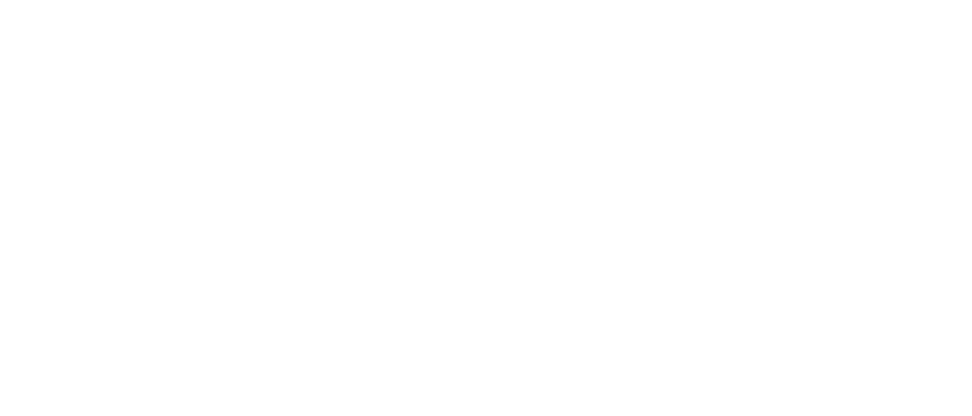
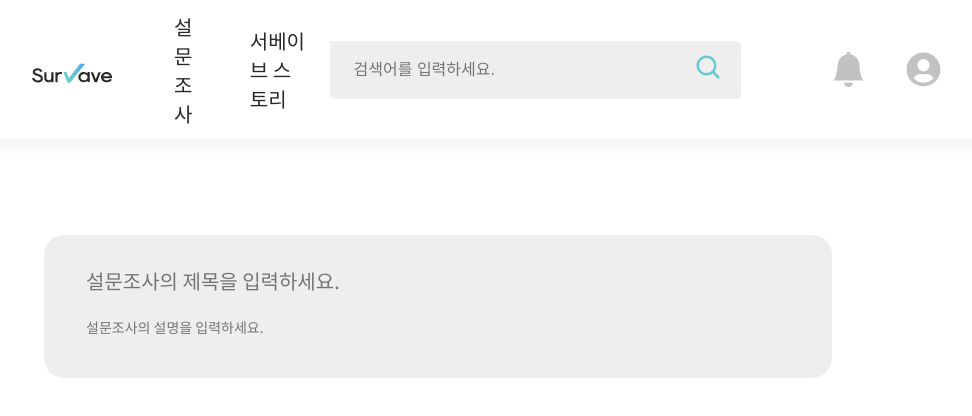
Before and after one commit to UMC-MMM/Client, a React (Create React App) app in the folder mmm_client/: page /surveyWrite in a window 1280 px wide. Before the commit this address had no page. Shown: the top 416 px of the page, without its empty margins (202-1174 px from the left). Built offline with nearby package versions, Linux system fonts and the light colour scheme.

Commit message:
설문조사 게시 화면 만들기

```diff
--- a/mmm_client/src/app.css
+++ b/mmm_client/src/app.css
@@ -1049,6 +1049,7 @@
 /* 설문조사 게시 화면 */
 .surveyPostTitleBox {
   margin: 0 auto;
+  margin-top: 96px;
   padding: 10px;
   width: 60%;
   background: #eeeeee;
--- a/mmm_client/src/app.jsx
+++ b/mmm_client/src/app.jsx
@@ -9,6 +9,7 @@
 import SurveyList from "./pages/surveyList";
 import SurveyJoin from "./pages/surveyJoin";
 import MyPage from "./pages/myPage";
+import SurveyWrite from "./pages/surveyWrite";
 
 function App() {
   return (
@@ -21,6 +22,7 @@
         <Route exact path="/surveyList" element={<SurveyList />}></Route>
         <Route exact path="/surveyJoin" element={<SurveyJoin />}></Route>
         <Route exact path="/myPage" element={<MyPage />}></Route>
+        <Route exact path="/surveyWrite" element={<SurveyWrite />}></Route>
       </Routes>
     </>
   );
--- a/mmm_client/src/pages/main.jsx
+++ b/mmm_client/src/pages/main.jsx
@@ -13,24 +13,6 @@
         <Rank />
         <SurveyCategory />
         <PopularityStory />
-        <div className="surveyPostTitleBox">
-          <div className="surveyPostTitleInput">
-            <input
-              id="surveyPostTitleInputId"
-              type="text"
-              name="id"
-              placeholder="설문조사의 제목을 입력하세요."
-            />
-          </div>
-          <div className="surveyPostDescriptionInput">
-            <input
-              id="surveyPostDescriptionInputId"
-              type="text"
-              name="id"
-              placeholder="설문조사의 설명을 입력하세요."
-            />
-          </div>
-        </div>
       </div>
       <Footer />
     </>
--- a/mmm_client/src/pages/surveyList.jsx
+++ b/mmm_client/src/pages/surveyList.jsx
@@ -1,5 +1,6 @@
 import React from "react";
 import Navbar from "../components/navbar";
+import { Link } from "react-router-dom";
 import { useState } from "react";
 import CategoryListContainer from "../components/categoryListContainer";
 import { IoIosArrowDown } from "react-icons/io";
@@ -47,7 +48,18 @@
                 className="surveyListSelectBoxArrowDown"
               />
             </div>
-            <button className="surveyWriteBnt">설문 작성하기</button>
+            <button className="surveyWriteBnt">
+              <Link
+                to="/surveyWrite"
+                style={{
+                  textDecoration: "none",
+                  cursor: "pointer",
+                  color: "#ffffff",
+                }}
+              >
+                설문 작성하기
+              </Link>
+            </button>
           </div>
 
           <div className="surveyListSelectBoxBig" onClick={handleSelectBox}>
--- /dev/null
+++ b/mmm_client/src/pages/surveyWrite.jsx
@@ -0,0 +1,30 @@
+import React from "react";
+import Navbar from "../components/navbar";
+
+const SurveyWrite = () => {
+  return (
+    <>
+      <Navbar />
+      <div className="surveyPostTitleBox">
+        <div className="surveyPostTitleInput">
+          <input
+            id="surveyPostTitleInputId"
+            type="text"
+            name="id"
+            placeholder="설문조사의 제목을 입력하세요."
+          />
+        </div>
+        <div className="surveyPostDescriptionInput">
+          <input
+            id="surveyPostDescriptionInputId"
+            type="text"
+            name="id"
+            placeholder="설문조사의 설명을 입력하세요."
+          />
+        </div>
+      </div>
+    </>
+  );
+};
+
+export default SurveyWrite;
```
